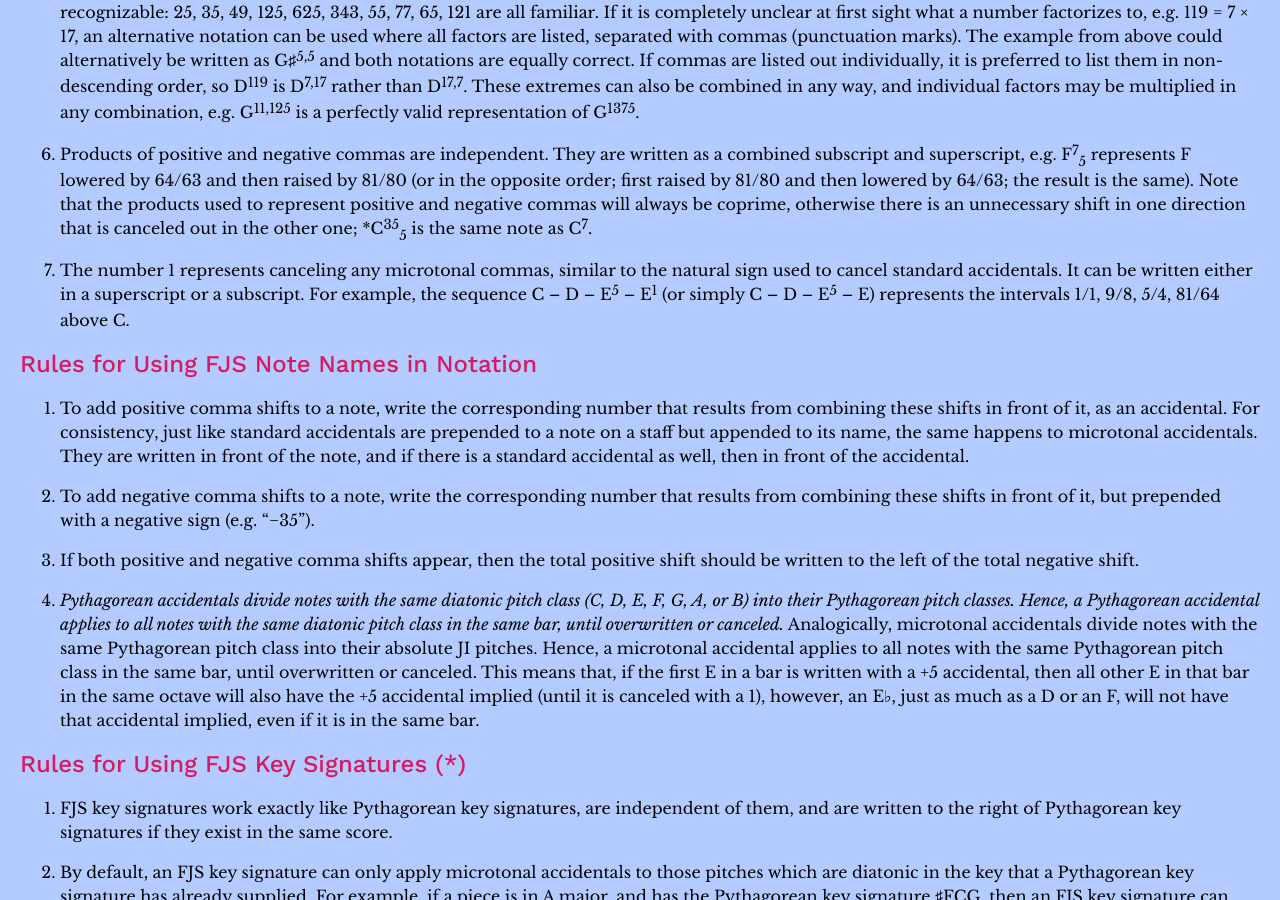
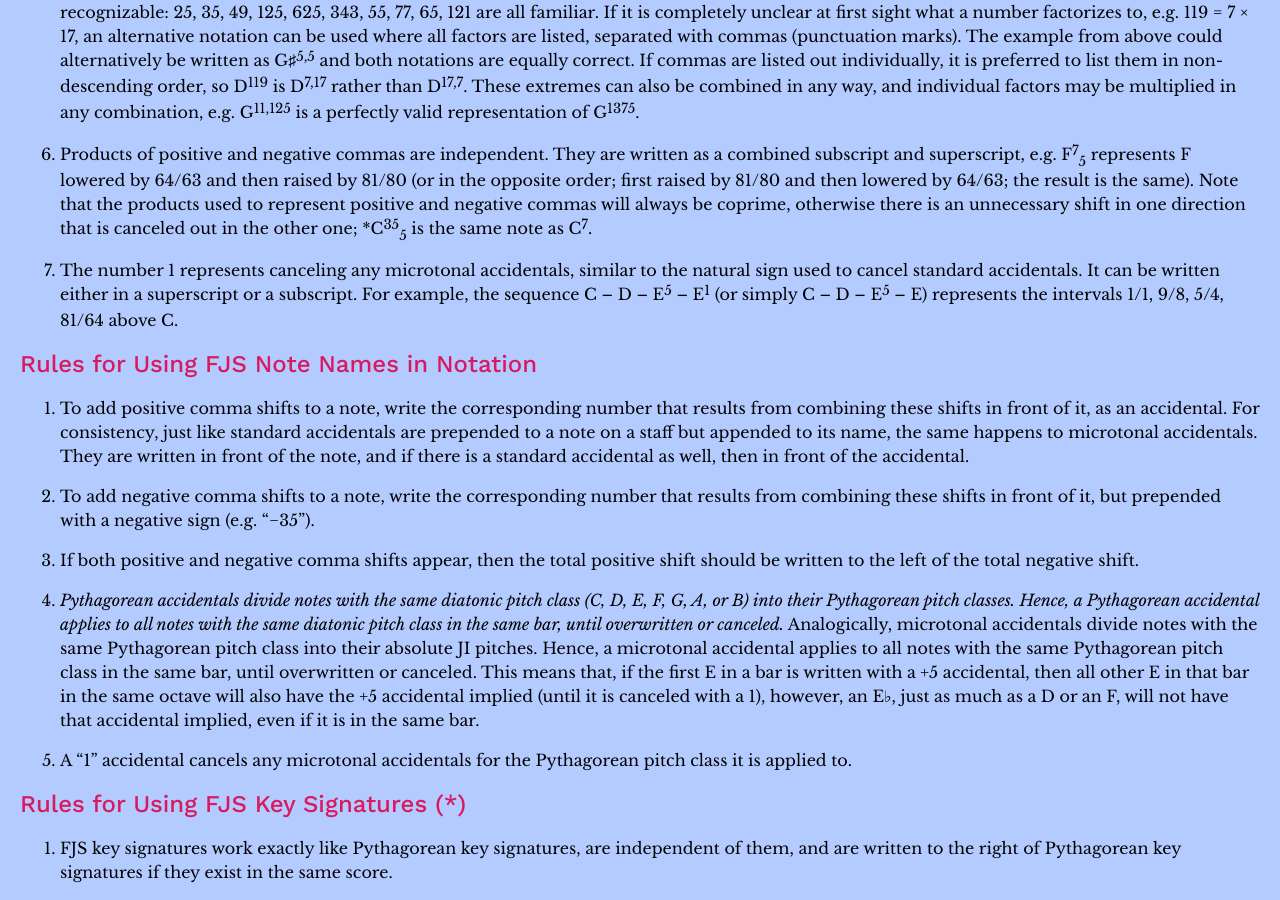
Before and after one commit to misotanni/misotanni.github.io, a Jekyll site: the page built from fjs/en/rules.md, in a window 1280 px wide and 900 px high, scrolled down 1741 px. Built offline with Jekyll 4.4.1, drawn with Linux system fonts in a browser that asks for light colours; our own code applies the rules of GitHub Pages for plain Markdown files; formulas are drawn with MathJax 3.

Commit message:
small changes to rules

```diff
--- a/fjs/en/rules.md
+++ b/fjs/en/rules.md
@@ -60,7 +60,7 @@ $$\text{comma} (p)=\frac{\text{red} (p)}{\text{red} (3^g)}$$
 
 6. Products of positive and negative commas are independent. They are written as a combined subscript and superscript, e.g. F<sup>7</sup><sub>5</sub> represents F lowered by 64/63 and then raised by 81/80 (or in the opposite order; first raised by 81/80 and then lowered by 64/63; the result is the same). Note that the products used to represent positive and negative commas will always be coprime, otherwise there is an unnecessary shift in one direction that is canceled out in the other one; \*C<sup>35</sup><sub>5</sub> is the same note as C<sup>7</sup>.
 
-7. The number 1 represents canceling any microtonal commas, similar to the natural sign used to cancel standard accidentals. It can be written either in a superscript or a subscript. For example, the sequence C – D – E<sup>5</sup> – E<sup>1</sup> (or simply C – D – E<sup>5</sup> – E) represents the intervals 1/1, 9/8, 5/4, 81/64 above C.
+7. The number 1 represents canceling any microtonal accidentals, similar to the natural sign used to cancel standard accidentals. It can be written either in a superscript or a subscript. For example, the sequence C – D – E<sup>5</sup> – E<sup>1</sup> (or simply C – D – E<sup>5</sup> – E) represents the intervals 1/1, 9/8, 5/4, 81/64 above C.
 
 ## Rules for Using FJS Note Names in Notation
 
@@ -71,6 +71,8 @@ $$\text{comma} (p)=\frac{\text{red} (p)}{\text{red} (3^g)}$$
 3. If both positive and negative comma shifts appear, then the total positive shift should be written to the left of the total negative shift.
 
 4. *Pythagorean accidentals divide notes with the same diatonic pitch class (C, D, E, F, G, A, or B) into their Pythagorean pitch classes. Hence, a Pythagorean accidental applies to all notes with the same diatonic pitch class in the same bar, until overwritten or canceled.* Analogically, microtonal accidentals divide notes with the same Pythagorean pitch class into their absolute JI pitches. Hence, a microtonal accidental applies to all notes with the same Pythagorean pitch class in the same bar, until overwritten or canceled. This means that, if the first E in a bar is written with a +5 accidental, then all other E in that bar in the same octave will also have the +5 accidental implied (until it is canceled with a 1), however, an E♭, just as much as a D or an F, will not have that accidental implied, even if it is in the same bar.
+
+5. A "1" accidental cancels any microtonal accidentals for the Pythagorean pitch class it is applied to.
 
 ## Rules for Using FJS Key Signatures (\*)
 
@@ -100,7 +102,7 @@ $$\text{comma} (p)=\frac{\text{red} (p)}{\text{red} (3^g)}$$
 
 4. All notes under the transposition line have its FJS pitch shift **added** to its pitch shifts as applied by FJS accidentals and key signatures.
 
-**Examples:**
+## Examples
 
 The following two notes are G♭<sup>7</sup><sub>5</sub> and F♯<sup>5</sup><sub>7</sub> respectively.
 
```
